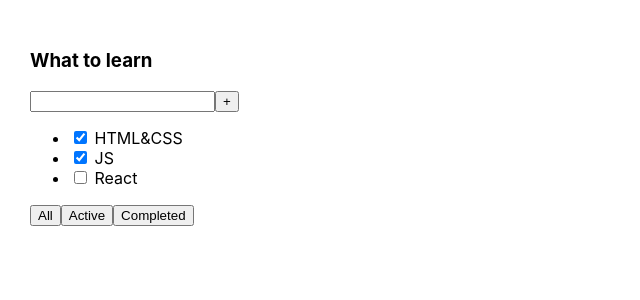
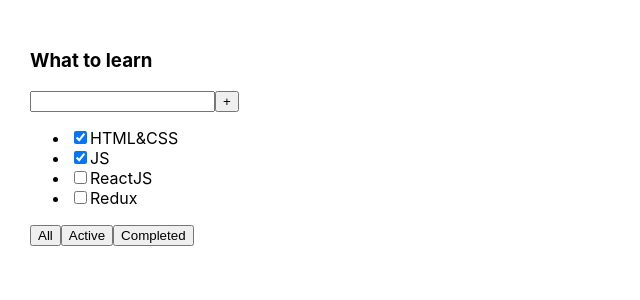
Before and after one commit to Reegulus/Todolist_TS, a React (Create React App) app: page / in a window 1280 px wide. Shown: the top 300 px of the page, without its empty margins (0-640 px from the left). Built offline with nearby package versions, Linux system fonts and the light colour scheme; the HTML template or start-up script is replaced by a standard one.

Commit message:
map and array

```diff
--- a/src/App.tsx
+++ b/src/App.tsx
@@ -3,9 +3,19 @@ import './App.css';
 import {Todolist} from "./components/Todolist";
 
 function App() {
+    const titleTodo = 'What to learn'
+    const tasks = [
+        { id: 1, title: 'HTML&CSS', isDone: true },
+        { id: 2, title: 'JS', isDone: true },
+        { id: 3, title: 'ReactJS', isDone: false },
+        { id: 4, title: 'Redux', isDone: false }
+    ]
     return (
         <div className="App">
-            <Todolist title={'What to learn'}/>
+            <Todolist
+                title={titleTodo}
+                tasks={tasks}
+            />
         </div>
     );
 }
--- a/src/components/Todolist.tsx
+++ b/src/components/Todolist.tsx
@@ -2,9 +2,23 @@ import React from 'react';
 
 type TodolistPropsType = {
     title: string
+    tasks: TasksType[]
 }
+type TasksType = {
+    id: number
+    title: string
+    isDone: boolean
+}
+
 export function Todolist(props: TodolistPropsType) {
-
+    const tasksMaping = props.tasks.map((task => {
+        return <li key={task.id}>
+            <input
+                type="checkbox"
+                checked={task.isDone}/>
+            <span>{task.title}</span>
+        </li>
+    }))
     return (
         <div>
             <h3>{props.title}</h3>
@@ -13,9 +27,7 @@ export function Todolist(props: TodolistPropsType) {
                 <button>+</button>
             </div>
             <ul>
-                <li><input type="checkbox" checked={true}/> <span>HTML&CSS</span></li>
-                <li><input type="checkbox" checked={true}/> <span>JS</span></li>
-                <li><input type="checkbox" checked={false}/> <span>React</span></li>
+                {tasksMaping}
             </ul>
             <div>
                 <button>All</button>
```
